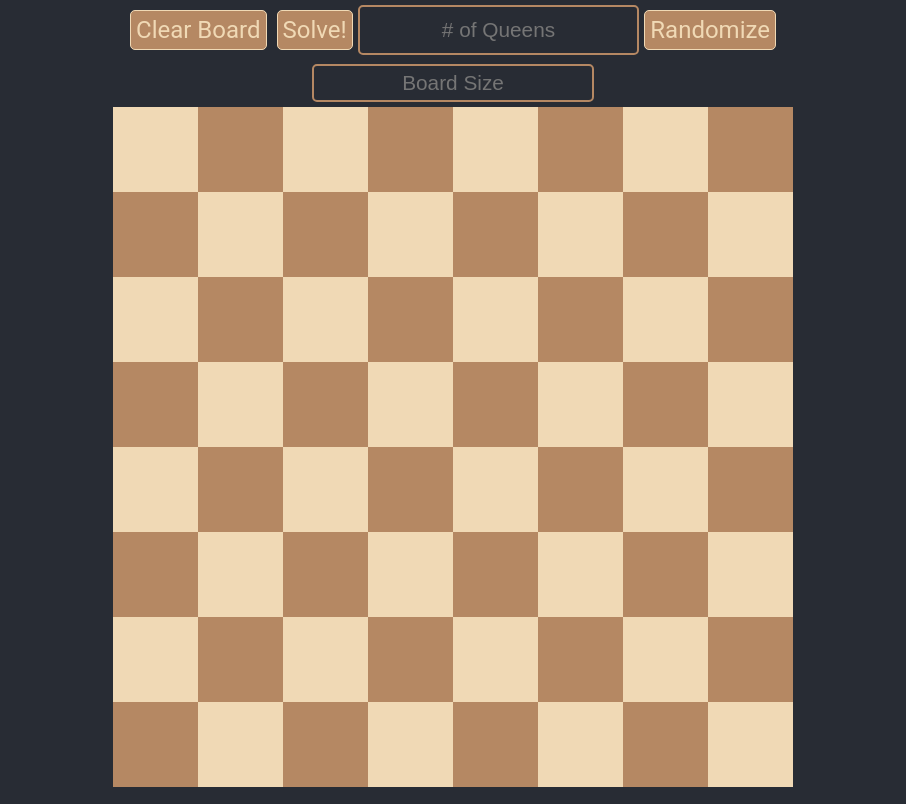
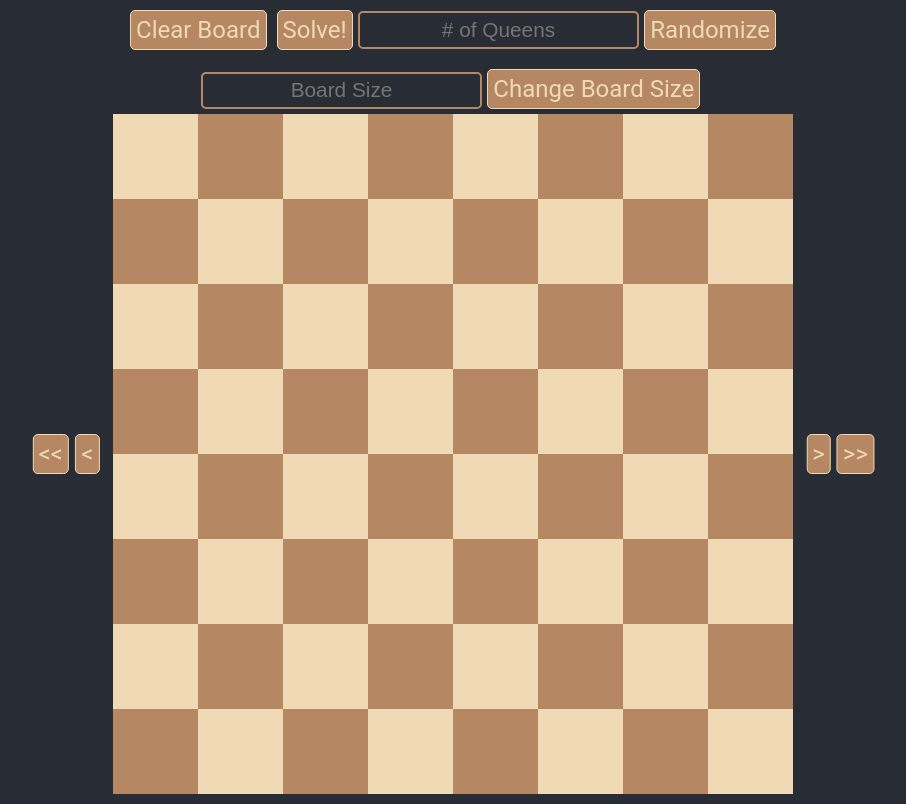
Before and after one commit to mr-rjh3/N-Queens-Solver, a React (Create React App) app: page / in a window 1280 px wide. Shown: the whole page, without its empty margins (187-1093 px from the left). Built offline with nearby package versions, Linux system fonts and the light colour scheme; grey boxes are pictures that could not be loaded.

Commit message:
UI changes and added arrows to change states

```diff
--- a/src/App.css
+++ b/src/App.css
@@ -19,11 +19,81 @@
   padding: 0.3rem;
 }
 .boardContainer{
-  display: flex;
-  flex-direction: column;
-  align-items: center;
+  display: grid;
+  grid-template-areas:
+    "input input input input input"
+    "maxLeft left board right maxRight";
+  grid-template-columns: 2em 2em 1fr 2em 2em;
+  grid-template-rows: 2.5em 1fr;
+  grid-gap: 0.3rem;
   padding: 0.3rem;
 }
+
+.maxLeft button,
+.maxRight button,
+.leftArrow button,
+.rightArrow button {
+  position: absolute;
+  left: 50%;
+  top: 50%;
+  -ms-transform: translate(-50%, -50%);
+  transform: translate(-50%, -50%);
+  cursor: pointer;
+  background-color: var(--black);
+  color: var(--white);
+  border: 1px solid var(--white);
+  border-radius: 5px;
+  padding: 5px;
+  font-size: 1.5em;
+  font-family: 'Roboto', sans-serif;
+  transition: all 0.1s ease;
+}
+.maxLeft button:disabled,
+.maxRight button:disabled,
+.leftArrow button:disabled,
+.rightArrow button:disabled {
+  scale: 0;
+}
+.maxLeft button:hover,
+.maxRight button:hover,
+.leftArrow button:hover,
+.rightArrow button:hover {
+  background-color: var(--white);
+  color: var(--black);
+  border: 1px solid var(--black);
+  scale: 1.02;
+}
+
+.leftArrow{
+  content: "&#60;";
+  grid-area: left;
+  position: relative;
+  height: 100%;
+}
+.rightArrow{
+  content: "&#62;";
+  grid-area: right;
+  position: relative;
+  height: 100%;
+}
+.maxLeft {
+  content: "&#60;&#60;";
+  grid-area: maxLeft;
+  position: relative;
+  height: 100%;
+}
+.maxRight {
+  content: "&#62;&#62;";
+  grid-area: maxRight;
+  position: relative;
+  height: 100%;
+}
+
+.input{
+  grid-area: input;
+  margin: auto;
+}
+
 
 .board {
   padding: 0.3rem;
@@ -42,7 +112,7 @@
   }
 }
 
-.input {
+input {
   font-size: 1.3rem;
   padding: 0.3rem;
   text-align: center;
@@ -53,13 +123,13 @@
   color: var(--white);
   transition: all 0.1s ease;
 }
-.input::-webkit-inner-spin-button,
-.input::-webkit-outer-spin-button {
+input::-webkit-inner-spin-button,
+input::-webkit-outer-spin-button {
   -webkit-appearance: none;
   -moz-appearance: none;
        appearance: none;
 }
- .input:hover, .input:focus {
+ input:hover, input:focus {
   border: 2px solid var(--white);
   scale: 1.01;
 }
--- a/src/App.js
+++ b/src/App.js
@@ -1,35 +1,37 @@
 // import logo from './logo.svg';
 import './App.css';
 import Board from './components/Board';
+import { useState } from 'react';
 
-let boardSize = 8;
 
 function App() { // This returns HTML code
+        const [boardSize, setBoardSize] = useState(8); // This is a hook that allows us to use state in a functional component
+        const [buttonsEnabled, setButtonsEnabled] = useState(true);
 
+        const disableArrows = (event) => {
+          setButtonsEnabled(false);
+        }
+        const enableArrows = (event) => {
+            setButtonsEnabled(true);
+        }
 
         const findQueens = () => {
           // Find all the queens
           const collection = document.getElementsByClassName("hasQueen");
-          console.log("NO QUEENS FOUND: ", collection.length);
           // TODO: if there are no queens on the boards however the input queens has a value greater than 0 then allow the program to find the best possible places for the queens
+          // TODO: if the user attempts to solve with the number of queens less than the board size, have the CSP place the rest of the queens
 
-          // if(collection.length === 0) {
-          //   console.log("NO QUEENS FOUND");
-          //   if(document.getElementsByClassName("input")[0].value > 0) {
-          //     console.log("INPUT VALUE IS GREATER THAN 0");
-          //     randPositions();
-          //   }
-          // }
-
-          // Find all the queens and their positions
-          for (let i = 0; i < collection.length; i++) {
-            console.log("FOUND QUEEN AT: ", collection[i].id);
-            collection[i].firstChild.style.opacity = "0.6";
+          if(collection.length === 0) {
+            console.log("NO QUEENS FOUND: ", collection.length);
           }
-
-
-
-
+          else{
+            // Find all the queens and their positions
+            for (let i = 0; i < collection.length; i++) {
+              console.log("FOUND QUEEN AT: ", collection[i].id);
+              collection[i].firstChild.style.opacity = "0.6";
+            }
+            enableArrows();
+          }
           // TODO: Run the backend code that solves the n-queens problem here
 
         }
@@ -37,6 +39,7 @@ function App() { // This returns HTML code
         const clearBoard = () => {
           // Clear the board
           const collection = document.getElementsByClassName("hasQueen");
+          disableArrows();
           // console.log("REMOVING QUEENS: ", collection);
           // Go through each queen and remove it by clicking it
           for (let i = 0; i < collection.length; i++) {
@@ -55,9 +58,7 @@ function App() { // This returns HTML code
           // randomize the positions of the queens
           const queens = document.getElementsByClassName("input")[0].value;
           const queenSquares = document.getElementsByClassName("hasQueen").length;
-          const squares = document.getElementsByClassName("square").length;
 
-          boardSize = Math.sqrt(squares);
           console.log("RANDBOARD: ", boardSize);
           // check if there is an input or if there are queens on the board currently, if there is an input we must make sure the input is not greater than the size of the board
           if((queens > 0 || queenSquares > 0) && queens <= boardSize * boardSize) {
@@ -108,7 +109,7 @@ function App() { // This returns HTML code
         <button className="button" onClick={randPositions}>Randomize</button>
         {/* <input className='input' type="number" placeholder="Board Size" title="Enter board size." onKeyDown={changeBoardSize}/> */}
       </header>
-      <Board size={boardSize}/>
+      <Board size={boardSize} setSize={setBoardSize} enabled={buttonsEnabled} setEnabled={setButtonsEnabled}/>
     </div>
   );
 }
--- /dev/null
+++ b/src/components/Arrows.js
@@ -0,0 +1,14 @@
+import {useState} from 'react';
+
+function Arrow(props) {
+    const [isEnabled, setEnabled] = useState(props.enabled);
+    const arrowClick = (event) => {
+        console.log("ARROW CLICKED");
+        setEnabled(current => !current);
+    }
+    return (
+        <div className={props.className}><button disabled={isEnabled} onClick={arrowClick}></button></div>
+    );
+}
+
+export default Arrow;
--- a/src/components/Board.js
+++ b/src/components/Board.js
@@ -1,47 +1,49 @@
-import React, {useState} from "react"; // ES6 js
-
+import React, {useState} from "react"; // ES6 js\
+import Square from "./Square.js";
+import Arrow from "./Arrows.js";
 
 function Board (props) { // This is a class that extends the React.Component class
-    const [boardSize, setBoardSize] = useState(parseInt(props.size)); // This is a hook that allows us to use state in a functional component
+    const boardSize = props.size;
+    const buttonsEnabled = props.enabled;
+    const setBoardSize = props.setSize;
+    const setButtonsEnabled = props.setEnabled;
     console.log("BOARD: ", boardSize);
 
+    const disableArrows = (event) => {
+        setButtonsEnabled(false);
+    }
+    const enableArrows = (event) => {
+        setButtonsEnabled(true);
+    }
 
-    function Square(props) {
-        const [isActive, setIsActive] = useState(false);
-        const squareClick = (event) => {
-            let highlight;
-            // console.log(event.target);
-            if(event.target.className === "square " || event.target.className === "square hasQueen") {
-                highlight = event.target.childNodes[0];
-            }
-            else if(event.target.className === "highlight") {
-                highlight = event.target;
-            }
-            else if(event.target.className === "image") {
-                highlight = event.target.parentNode.childNodes[0];
-            }
-            // console.log(highlight);
-
-            // If the square is already red, make it not that
-            if(highlight.style.opacity !== "0") {
-                highlight.style.opacity = "0";
-            }
-            setIsActive(current => !current);
-        }
-        return (
-            <button id = {props.id} className={`square ${isActive ? 'hasQueen' : ''}`}  style={{backgroundColor: props.backgroundColor,}}
-                                        onClick={squareClick}>
-                <div className="highlight"/>
-                <img className="image" src="https://upload.wikimedia.org/wikipedia/commons/4/47/Chess_qdt45.svg" alt="" style={{scale: isActive ? '1' : '0'}}/>
-            </button>
-        );
+    const nextState = (event) => {
+        console.log("NEXT STATE");
+        console.log("EVENT: ", event.target);
+    }
+    const prevState = (event) => {
+        console.log("PREV STATE");
+        console.log("EVENT: ", event.target);
+    }
+    const lastState = (event) => {
+        console.log("MAX STATE");
+        console.log("EVENT: ", event.target);
+    }
+    const firstState = (event) => {
+        console.log("MIN STATE");
+        console.log("EVENT: ", event.target);
     }
 
     const changeBoardSize = (event) => {
-        if(event.key === "Enter" && event.target.value > 0 && event.target.value <= 100) {
+        if((event.key === "Enter" && event.target.value > 0 && event.target.value <= 100)) {
+            console.log(event.target.className);
+            disableArrows();
             console.log("ENTER PRESSED");
             setBoardSize(event.target.value);
-
+        }
+        else if((event.target.className === "button" && event.target.parentNode.childNodes[0].value > 0 && event.target.parentNode.childNodes[0].value <= 100)){
+            disableArrows();
+            console.log("BUTTON PRESSED");
+            setBoardSize(event.target.parentNode.childNodes[0].value);
         }
         // TODO: allow larger boards to be entered but do not change the visual board size it will only be used for the backend (display a message saying the board is too large)
 
@@ -56,15 +58,15 @@ function Board (props) { // This is a class that extends the React.Component cla
             for (let j = 0; j < boardSize; j++) {
                 if(i % 2 === 0) {
                     if((j % 2 === 0)) {
-                        board.push(<Square id={count} backgroundColor="var(--white)"/>);
+                        board.push(<Square id={count} backgroundColor="var(--white)" hasQueen={false} />);
                     } else {
-                        board.push(<Square id={count} backgroundColor="var(--black)"/>);
+                        board.push(<Square id={count} backgroundColor="var(--black)" hasQueen={false} />);
                     }
                 } else {
                     if((j % 2 === 0)) {
-                        board.push(<Square id={count} backgroundColor="var(--black)"/>);
+                        board.push(<Square id={count} backgroundColor="var(--black)" hasQueen={false} />);
                     } else {
-                        board.push(<Square id={count} backgroundColor="var(--white)"/>);
+                        board.push(<Square id={count} backgroundColor="var(--white)" hasQueen={false} />);
                     }
                 }
                 count++;
@@ -75,10 +77,17 @@ function Board (props) { // This is a class that extends the React.Component cla
 
     return (
         <div className="boardContainer">
-            <input className='input' type="number" placeholder="Board Size" title="Enter board size." onKeyUp={changeBoardSize}/>
+            <div className="input">
+                <input type="number" placeholder="Board Size" title="Enter board size." onKeyUp={changeBoardSize}/>
+                <button className="button" onClick={changeBoardSize}>Change Board Size</button>
+            </div>
+            <div className="maxLeft"><button disabled={!buttonsEnabled} onClick={firstState}>&#60;&#60;</button></div>
+            <div className="leftArrow"><button disabled={!buttonsEnabled} onClick={prevState}>&#60;</button></div>
             <div className="board" size={props.size} style={{grid: `repeat(${boardSize}, minmax(0, 1fr)) / repeat(${boardSize}, minmax(0, 1fr))`}}>
                 {createBoard()}
             </div>
+            <div className="rightArrow"><button disabled={!buttonsEnabled} onClick={nextState}>&#62;</button></div>
+            <div className="maxRight"><button disabled={!buttonsEnabled} onClick={lastState}>&#62;&#62;</button></div>
         </div>
     );
 }
--- /dev/null
+++ b/src/components/Square.js
@@ -0,0 +1,29 @@
+import {useState} from 'react';
+
+function Square(props) {
+    const [hasQueen, setHasQueen] = useState(false);
+    const squareClick = (event) => {
+        let highlight;
+        // find component was clicked
+        if(event.target.className === "square " || event.target.className === "square hasQueen")
+            highlight = event.target.childNodes[0];
+        else if(event.target.className === "highlight")
+            highlight = event.target;
+        else if(event.target.className === "image")
+            highlight = event.target.parentNode.childNodes[0];
+        // If the square is already red, make it not that
+        if(highlight.style.opacity !== "0")
+            highlight.style.opacity = "0";
+
+        setHasQueen(current => !current);
+    }
+    return (
+        <button id = {props.id} className={`square ${hasQueen ? 'hasQueen' : ''}`}  style={{backgroundColor: props.backgroundColor,}}
+                                    onClick={squareClick}>
+            <div className="highlight"/>
+            <img className="image" src="https://upload.wikimedia.org/wikipedia/commons/4/47/Chess_qdt45.svg" alt="" style={{scale: hasQueen ? '1' : '0'}}/>
+        </button>
+    );
+}
+
+export default Square;
```
Also changed, not shown: 1 other file (tests, documents, lock files or other folders).
